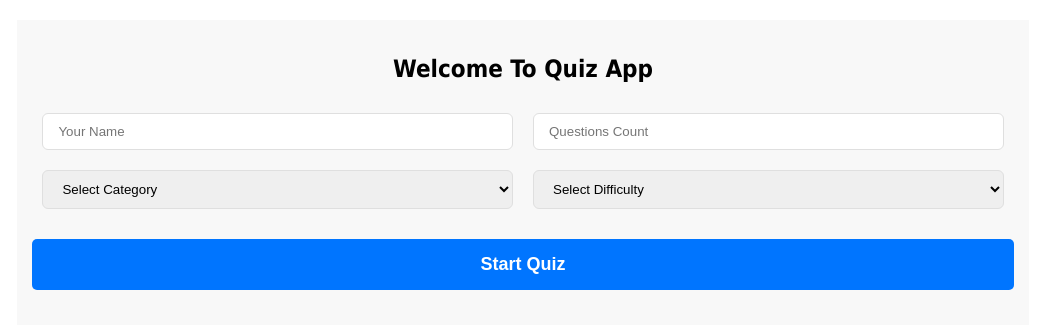
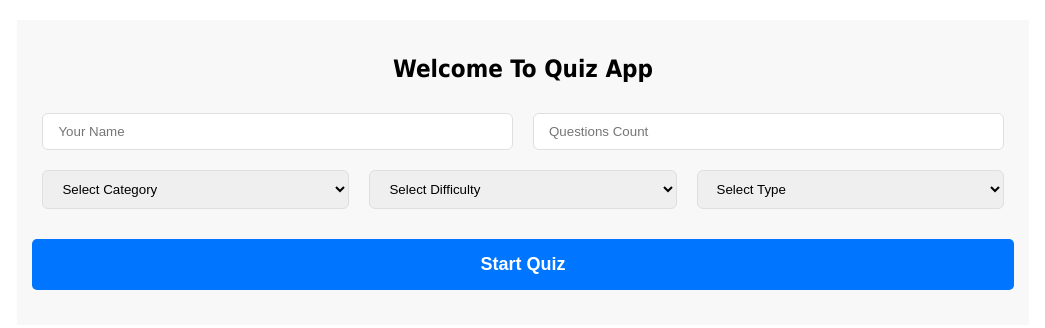
Before and after one commit to Sabry-63/QuizApp, a plain HTML site: page index.html in a window 1280 px wide. Shown: the whole page, without its empty margins (117-1162 px from the left). Drawn offline with Linux system fonts and the light colour scheme.

Commit message:
Add files via upload

```diff
--- a/index.html
+++ b/index.html
@@ -22,6 +22,7 @@
                             <option value="23">History</option>
                             <option value="24">Geography</option>
                             <option value="21">Sports</option>
+                            <option value="27">Animals</option>
                         </optgroup>
                     </select>
 
@@ -33,6 +34,14 @@
                             <option value="hard">Hard</option>
                         </optgroup>
                     </select>
+
+                    <select name="" id="typeSelect">
+                        <optgroup label="Select Difficulty">
+                            <option value="" hidden>Select Type</option>
+                            <option value="multiple">Multiple Choice</option>
+                            <option value="boolean">True / False</option>
+                        </optgroup>
+                    </select>
                 </div>
 
                 <button id="startQuiz">Start Quiz</button>
```
